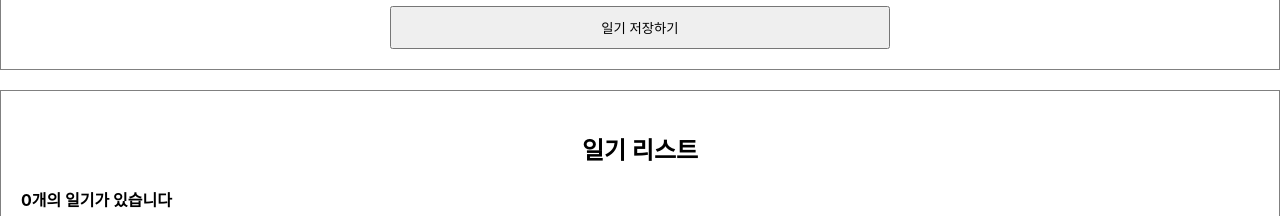
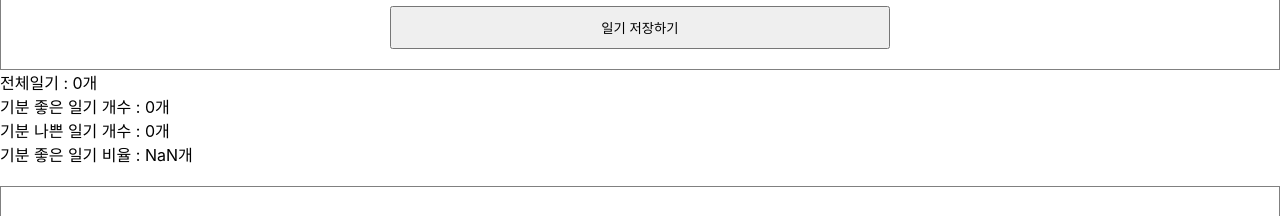
Before and after one commit to lyeo72/simpleDiary, a React (Create React App) app: page / in a window 1280 px wide. Shown: the part 404-620 px from the top of the page. Built offline with nearby package versions, Linux system fonts and the light colour scheme; no server answers.

Commit message:
useCallback으로 렌더링 최적화

```diff
--- a/src/App.js
+++ b/src/App.js
@@ -1,9 +1,13 @@
-import React, { useEffect, useRef, useState } from "react";
+import React, {
+  useCallback,
+  useEffect,
+  useMemo,
+  useRef,
+  useState,
+} from "react";
 import "./App.css";
 import DiaryEditer from "./DiaryEditer";
 import DiaryList from "./DiaryList";
-
-//https://jsonplaceholder.typicode.com/comments
 
 function App() {
   const [data, setData] = useState([]);
@@ -31,7 +35,7 @@ function App() {
     getData();
   }, []);
 
-  const onCreate = (author, content, emotion) => {
+  const onCreate = useCallback((author, content, emotion) => {
     const create_date = new Date().getTime();
     const newItem = {
       author,
@@ -41,26 +45,37 @@ function App() {
       id: dataId.current,
     };
     dataId.current += 1;
-    setData([newItem, ...data]);
-  };
+    setData((data) => [newItem, ...data]);
+  }, []);
 
-  const onRemove = (targetId) => {
-    console.log(`${targetId}가 삭제되었습니다`);
-    const newDiaryList = data.filter((it) => it.id !== targetId);
-    setData(newDiaryList);
-  };
+  const onRemove = useCallback((targetId) => {
+    setData((data) => data.filter((it) => it.id !== targetId));
+  }, []);
 
-  const onEdit = (targetId, newContent) => {
-    setData(
+  const onEdit = useCallback((targetId, newContent) => {
+    setData((data) =>
       data.map((it) =>
         it.id === targetId ? { ...it, content: newContent } : it
       )
     );
-  };
+  }, []);
 
+  const getDiaryAnalysis = useMemo(() => {
+    const goodCount = data.filter((it) => it.emotion >= 3).length;
+    const badCount = data.length - goodCount;
+    const goodRatio = (goodCount / data.length) * 100;
+    return { goodCount, badCount, goodRatio };
+  }, [data.length]);
+
+  const { goodCount, badCount, goodRatio } = getDiaryAnalysis;
   return (
     <div className="App">
       <DiaryEditer onCreate={onCreate} />
+      <div>전체일기 : {data.length}개</div>
+      <div>기분 좋은 일기 개수 : {goodCount}개</div>
+      <div>기분 나쁜 일기 개수 : {badCount}개</div>
+      <div>기분 좋은 일기 비율 : {goodRatio}개</div>
+
       <DiaryList onEdit={onEdit} onRemove={onRemove} diaryList={data} />
     </div>
   );
--- a/src/DiaryEditer.js
+++ b/src/DiaryEditer.js
@@ -1,4 +1,4 @@
-import { useRef, useState } from "react";
+import React, { useEffect, useRef, useState } from "react";
 
 const DiaryEditer = ({ onCreate }) => {
   const [state, setState] = useState({
@@ -73,4 +73,4 @@ const DiaryEditer = ({ onCreate }) => {
     </div>
   );
 };
-export default DiaryEditer;
+export default React.memo(DiaryEditer);
--- a/src/DiaryItem.js
+++ b/src/DiaryItem.js
@@ -1,4 +1,4 @@
-import { useRef, useState } from "react";
+import React, { useEffect, useRef, useState } from "react";
 
 const DiaryItem = ({
   onEdit,
@@ -9,6 +9,10 @@ const DiaryItem = ({
   create_date,
   id,
 }) => {
+  useEffect(() => {
+    console.log(`${id}번째일기가 렌더링 되었습니다.`);
+  });
+
   const [isEdit, setIsEdit] = useState(false);
 
   const toggleIsEdit = () => setIsEdit(!isEdit);
@@ -16,7 +20,6 @@ const DiaryItem = ({
   const [localContent, setLocalContent] = useState(content);
   const loclaContentInput = useRef();
   const handleRemove = () => {
-    console.log(id);
     if (window.confirm(`${id}번째 일기를 정말 삭제하시겠습니까?`)) {
       onRemove(id);
     }
@@ -76,4 +79,4 @@ const DiaryItem = ({
   );
 };
 
-export default DiaryItem;
+export default React.memo(DiaryItem);
--- a/src/DiaryList.js
+++ b/src/DiaryList.js
@@ -1,8 +1,6 @@
 import DiaryItem from "./DiaryItem";
 
 const DiaryList = ({ onEdit, onRemove, diaryList }) => {
-  console.log(diaryList);
-
   return (
     <div className="DiaryList">
       <h2>일기 리스트</h2>
```
